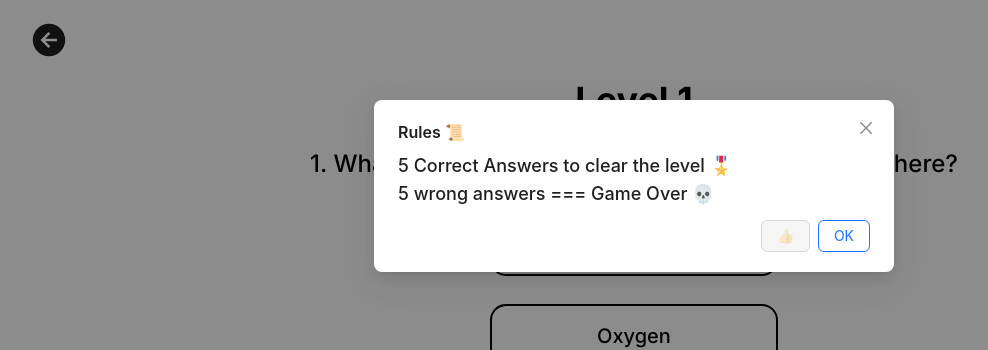
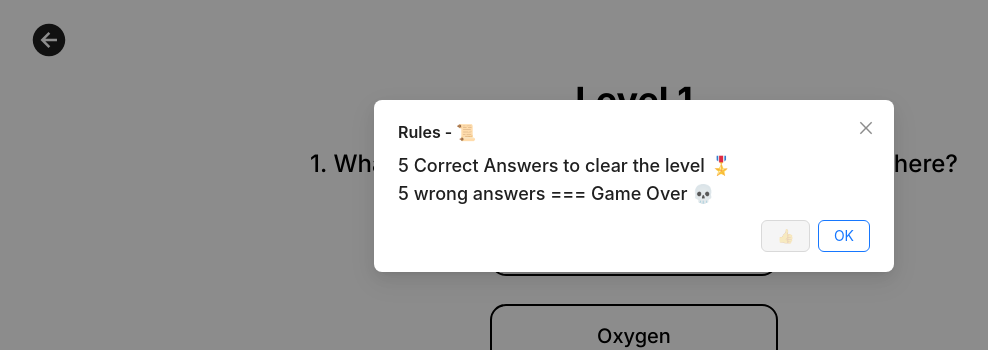
Before and after one commit to PrasanthGondi/Meme-O-Quiz, a Next.js app: page /level1 in a window 1280 px wide. Shown: the top 350 px of the page, without its empty margins (6-994 px from the left). Built offline with nearby package versions, Linux system fonts and the light colour scheme.

Commit message:
Rule change

```diff
--- a/app/level1/page.jsx
+++ b/app/level1/page.jsx
@@ -172,7 +172,7 @@ function Level1() {
         </Link>
         <div>
           <Modal
-            title="Rules 📜"
+            title="Rules - 📜"
             open={isModalOpen}
             onOk={handleOk}
             onCancel={handleOk}
```
